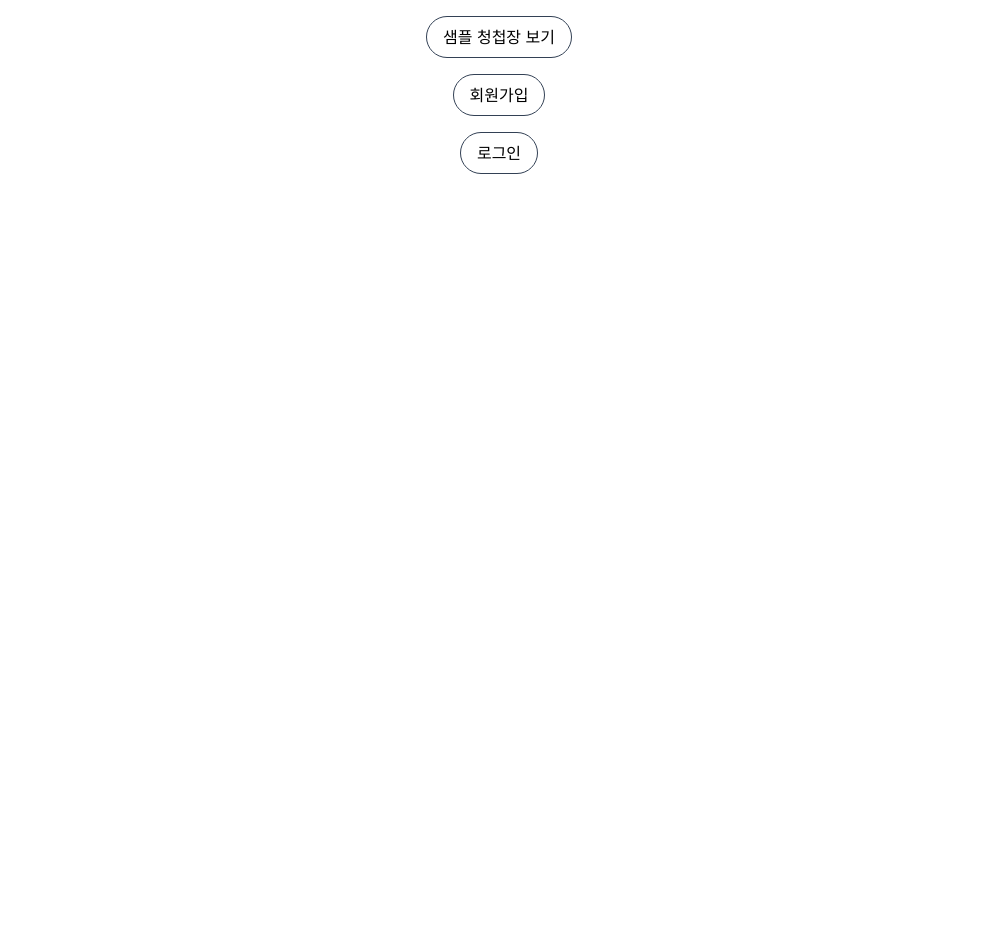
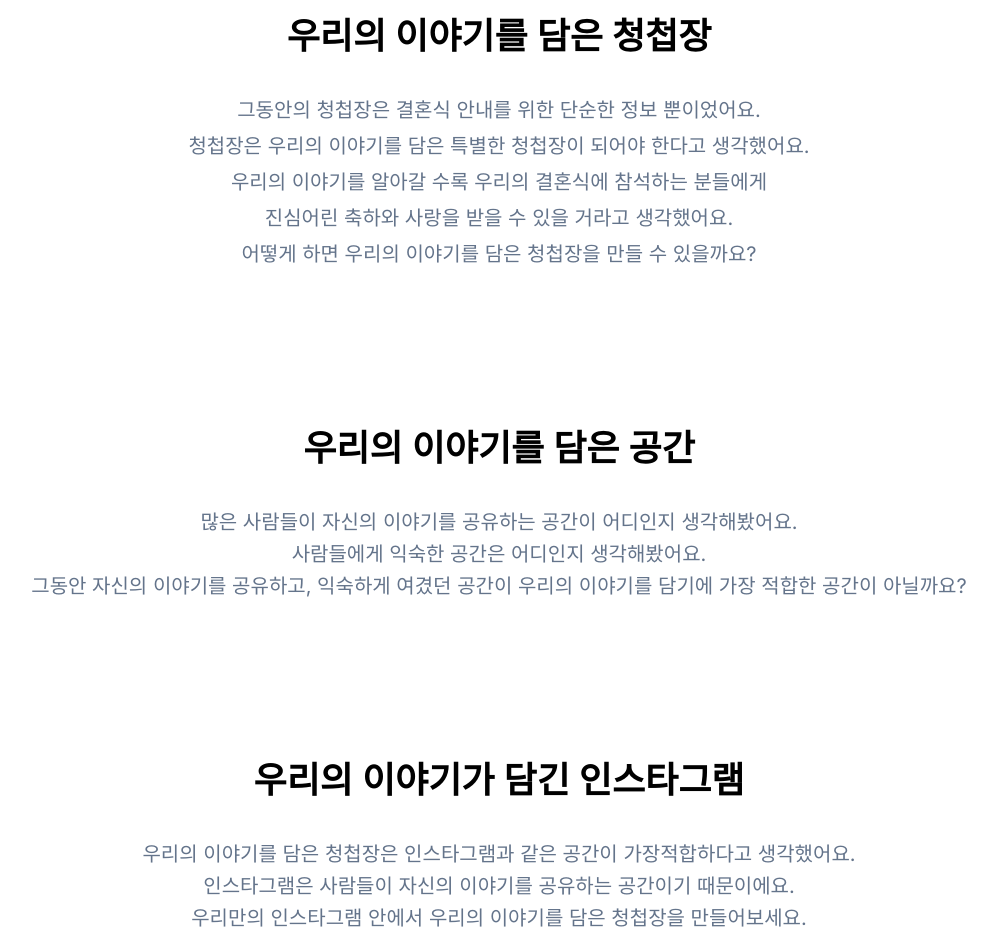
Before and after one commit to byunghun-ben/invitation-card-builder, a Next.js app: page / in a window 1280 px wide. Shown: the part 380-1332 px from the top of the page, without its empty margins (141-1138 px from the left). Before the commit the page ends 800 px from the top, so only its background shows below. Built offline with nearby package versions, Linux system fonts and the light colour scheme; no server answers.

Commit message:
청첩장 페이지 및 네비게이션 업데이트

```diff
--- a/src/app/page.tsx
+++ b/src/app/page.tsx
@@ -31,7 +31,73 @@ const Page = async () => {
           </li>
         ))}
       </HomeBannerList>
-      <NavSection user={user} />
+
+      <section className="flex flex-col items-center gap-40 py-20 px-10">
+        <article className="flex flex-col items-center">
+          <h1 className="text-4xl font-semibold mb-10">
+            우리의 이야기를 담은 청첩장
+          </h1>
+          <div className="flex flex-col gap-2 items-center">
+            <p className="text-xl text-slate-500 text-center">
+              그동안의 청첩장은 결혼식 안내를 위한 단순한 정보 뿐이었어요.
+            </p>
+            <p className="text-xl text-slate-500 text-center">
+              청첩장은 우리의 이야기를 담은 특별한 청첩장이 되어야 한다고
+              생각했어요.
+            </p>
+            <p className="text-xl text-slate-500 text-center">
+              우리의 이야기를 알아갈 수록 우리의 결혼식에 참석하는 분들에게
+            </p>
+            <p className="text-xl text-slate-500 text-center">
+              진심어린 축하와 사랑을 받을 수 있을 거라고 생각했어요.
+            </p>
+            <p className="text-xl text-slate-500 text-center">
+              어떻게 하면 우리의 이야기를 담은 청첩장을 만들 수 있을까요?
+            </p>
+          </div>
+        </article>
+
+        <article className="flex flex-col items-center">
+          <h1 className="text-4xl font-semibold mb-10">
+            우리의 이야기를 담은 공간
+          </h1>
+          <div className="flex flex-col gap-1 items-center">
+            <p className="text-xl text-slate-500 text-center">
+              많은 사람들이 자신의 이야기를 공유하는 공간이 어디인지
+              생각해봤어요.
+            </p>
+            <p className="text-xl text-slate-500 text-center">
+              사람들에게 익숙한 공간은 어디인지 생각해봤어요.
+            </p>
+            <p className="text-xl text-slate-500 text-center">
+              그동안 자신의 이야기를 공유하고, 익숙하게 여겼던 공간이 우리의
+              이야기를 담기에 가장 적합한 공간이 아닐까요?
+            </p>
+          </div>
+        </article>
+
+        <article className="flex flex-col items-center">
+          <h1 className="text-4xl font-semibold mb-10">
+            우리의 이야기가 담긴 인스타그램
+          </h1>
+          <div className="flex flex-col gap-1 items-center">
+            <p className="text-xl text-slate-500 text-center">
+              우리의 이야기를 담은 청첩장은 인스타그램과 같은 공간이
+              가장적합하다고 생각했어요.
+            </p>
+            <p className="text-xl text-slate-500 text-center">
+              인스타그램은 사람들이 자신의 이야기를 공유하는 공간이기
+              때문이에요.
+            </p>
+
+            <p className="text-xl text-slate-500 text-center">
+              우리만의 인스타그램 안에서 우리의 이야기를 담은 청첩장을
+              만들어보세요.
+            </p>
+            <NavSection user={user} />
+          </div>
+        </article>
+      </section>
     </div>
   );
 };
--- a/src/app/ui/NavSection.tsx
+++ b/src/app/ui/NavSection.tsx
@@ -42,21 +42,15 @@ const NavSection = ({ user }: Props) => {
           <>
             <Link
               href="/sample"
-              className="border border-slate-700 rounded-full py-2 px-4"
+              className="w-40 text-center border border-slate-700 rounded-full py-2 px-4"
             >
               샘플 청첩장 보기
             </Link>
             <Link
               href="/auth/signup"
-              className="border border-slate-700 rounded-full py-2 px-4"
+              className="w-40 text-center border border-slate-700 rounded-full py-2 px-4"
             >
-              회원가입
-            </Link>
-            <Link
-              href="/auth/login"
-              className="border border-slate-700 rounded-full py-2 px-4"
-            >
-              로그인
+              내 청첩장 만들기
             </Link>
           </>
         )}
--- a/src/components/Header.tsx
+++ b/src/components/Header.tsx
@@ -20,7 +20,10 @@ const Header = async () => {
               샘풀 청첩장 보기
             </Link>
             <Link href="/auth/signup" className="text-sm font-medium px-2">
-              청첩장 만들기
+              회원가입
+            </Link>
+            <Link href="/auth/login" className="text-sm font-medium px-2">
+              로그인
             </Link>
           </>
         )}
```
